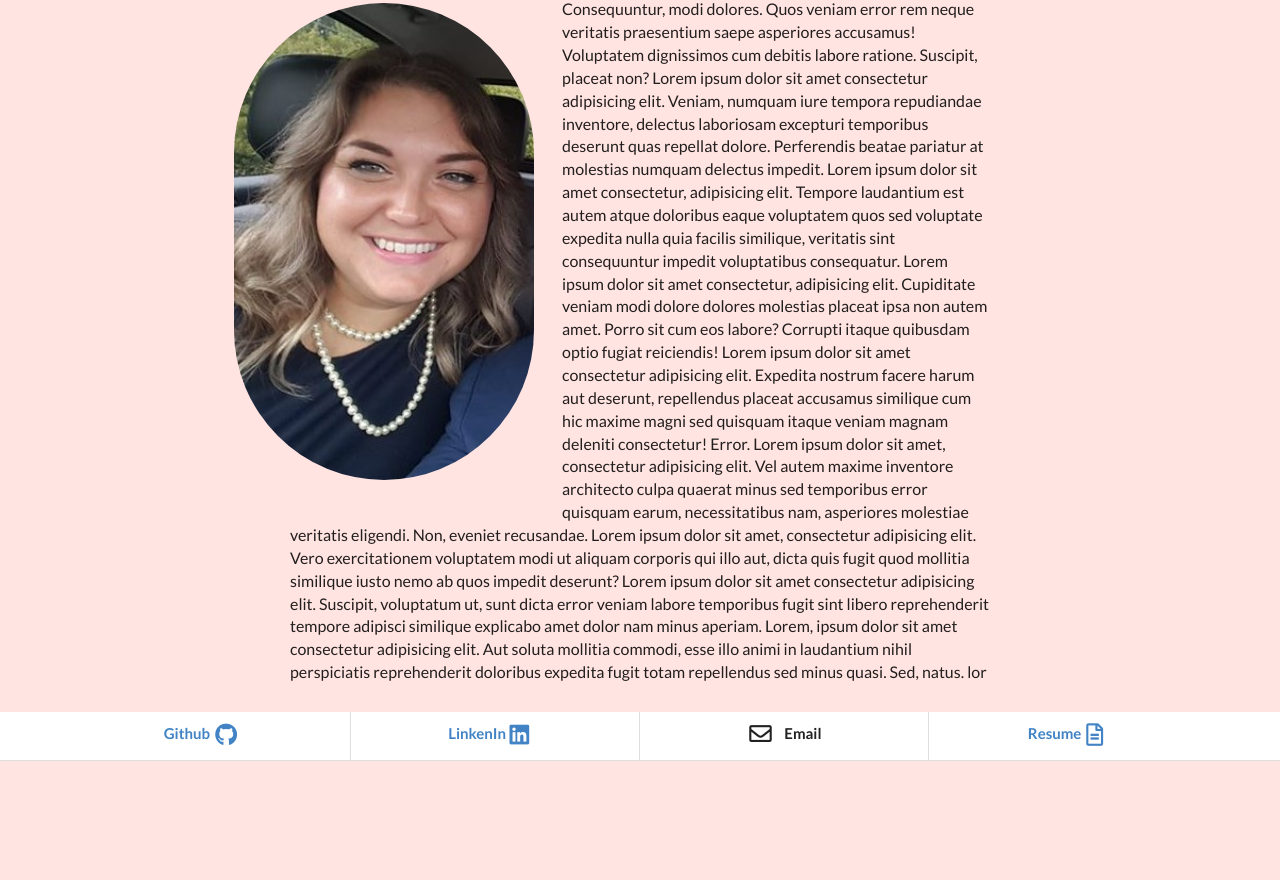
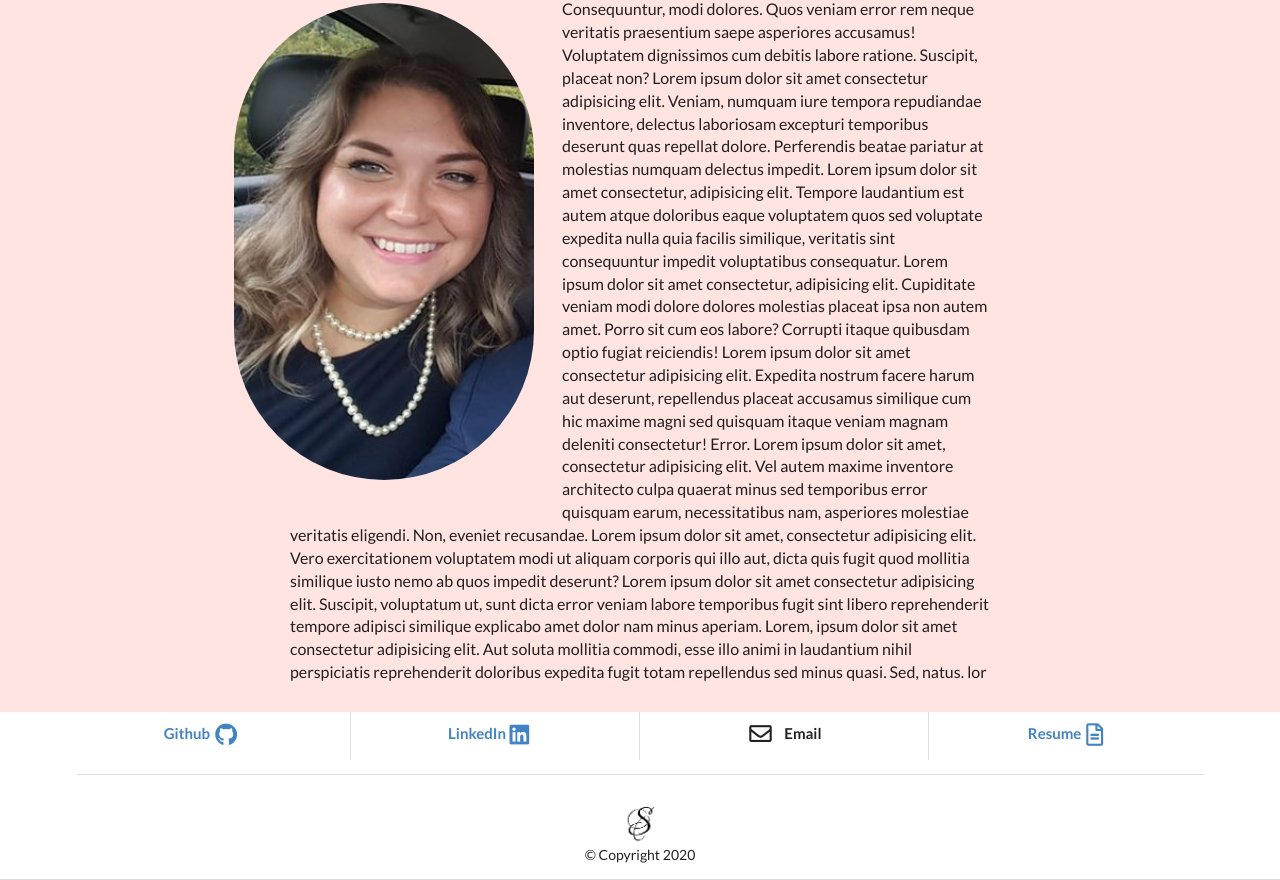
Before and after one commit to sm-pixel/sm-pixel.github.io, a plain HTML site: page index.html in a window 1280 px wide. Shown: the part 547-1427 px from the top of the page. Before the commit the page ends 1308 px from the top, so only its background shows below. Drawn offline with nearby package versions, Linux system fonts and the light colour scheme; a web font is replaced by a local one.

Commit message:
fixed spelling errors

```diff
--- a/index.html
+++ b/index.html
@@ -90,7 +90,7 @@
                 </div>
                 <div class="four wide column">
                     <h4 class="ui header"><a href="https://www.linkedin.com/in/samantha-morrison-6124b71a2/"
-                            target="_blank">LinkenIn<i class="large linkedin icon"></i></a></h4>
+                            target="_blank">LinkedIn<i class="large linkedin icon"></i></a></h4>
                 </div>
                 <div class="four wide column">
                     <h4 class="ui header"><i class="envelope outline icon"></i>Email</h4>
@@ -100,6 +100,9 @@
                                 class="large file alternate outline icon"></i></a></h4>
                 </div>
             </div>
+            <div class="ui inverted section divider"></div>
+            <img class="ui centered mini image" src="assets/images/logo.png">
+            <p class="ui centered">&copy; Copyright 2020</p>
         </div>
     </div>
 
```
Also changed, not shown: portfolio.html (+4 -1 lines).
